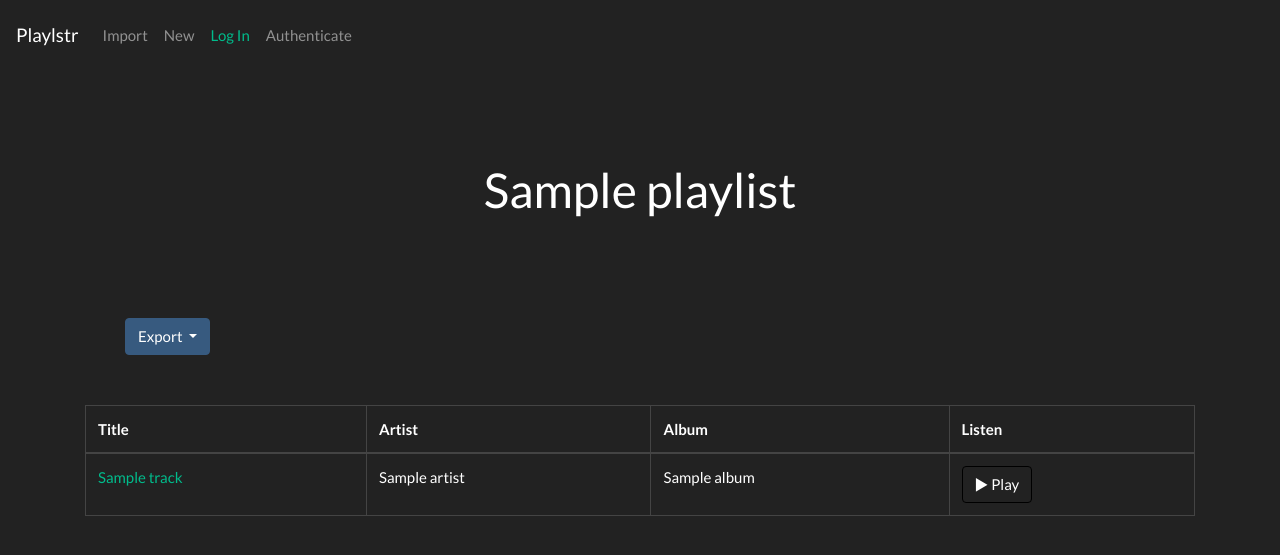
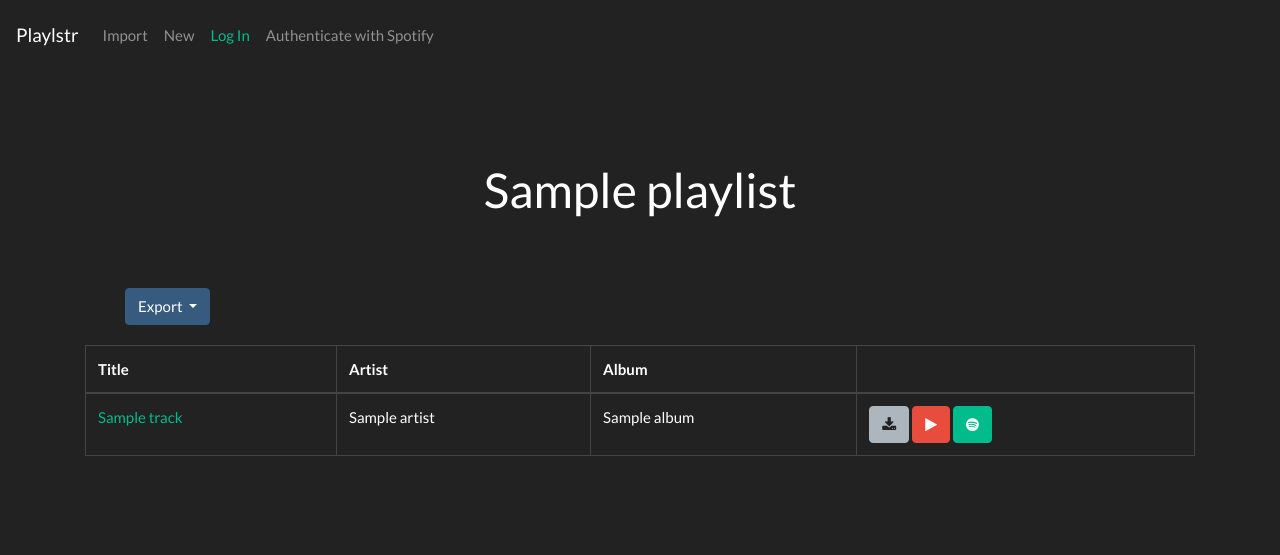
Before and after one commit to playlstr/playlstr, a Django app: template playlstr/templates/playlstr/playlist.html in a window 1280 px wide. Shown: the top 555 px of the page. Run offline with Django 3.2, Linux system fonts and the light colour scheme; tables that the repository leaves empty hold one stand-in row (values such as "Sample post"); the template is opened without the code that fills it: values that come from a table or form of the project are taken from there, most other values are stand-ins (such as "Sample title", 1, 10 or a date in 2020); data that the repository does not hold is empty; some libraries are stand-ins or nearby versions.

Commit message:
Move utils and update playlist template
Move utils to util module
Add Spotify links to tracks in playlist
Add ability to load more results from Spotify
Make search button into a dropdown
Add ability to remove tracks after adding them without saving/cancelling
Refactor buttons
Reduce vertical padding
Fix various visual bugs in playlist template

```diff
--- a/playlstr/static/css/style.css
+++ b/playlstr/static/css/style.css
@@ -14,8 +14,8 @@
 }
 
 .vmargin-sm {
-    margin-top: 50px;
-    margin-bottom: 50px;
+    margin-top: 20px;
+    margin-bottom: 20px;
 }
 
 .padding-sm {
@@ -39,3 +39,12 @@
 .big-text {
     font-size: 16pt;
 }
+
+.btn-padding-h {
+    margin-left: 5px;
+    margin-right: 5px;
+}
+
+.dropdown-hover:hover > .dropdown-menu {
+    display: block;
+}
--- a/playlstr/static/js/playlist.js
+++ b/playlstr/static/js/playlist.js
@@ -5,9 +5,11 @@ let newSpotifyTracks = [];
 let advancedSearch = false;
 let trackSearch = false;
 let lastTrackSearchTime = new Date();
+let spotifySearches = 0;
+const spotifyResultsLimit = 20;
 
 String.prototype.format = String.prototype.f = function () {
-    var s = this,
+    let s = this,
         i = arguments.length;
 
     while (i--) {
@@ -17,26 +19,35 @@ String.prototype.format = String.prototype.f = function () {
 };
 
 function deleteTrack(track_id) {
+    let newIndex = newTracks.indexOf(track_id);
+    if (newIndex === -1) {
         deletedTracks.push(track_id);
         $("#" + track_id + "track").hide();
+    } else {
+        newTracks.splice(newIndex, 1);
+        $('#newTrack' + track_id).remove();
+        if (newTracks.length === 0 && newSpotifyTracks.length === 0) {
+            $('#newTracksWarning').hide();
+        }
+
+    }
 }
 
 function enterEditMode() {
     $('#editButton').hide();
-    $('#saveButton').show();
-    $('#cancelButton').show();
+    $('#trackSearchButtons').show();
     $('.rm-btn-container').show();
     $('#playlistName').attr('contenteditable', true).addClass('editable-title');
     $('#trackSearchTitle').show();
 }
 
 function exitEditMode(save = false) {
+    $('#newTracksWarning').hide();
     $('#trackSearchTitle').hide();
     $('#addTrackContainer').hide();
     trackSearch = false;
     $('#editButton').show();
-    $('#saveButton').hide();
-    $('#cancelButton').hide();
+    $('#trackSearchButtons').hide();
     $('#playlistName').attr('contenteditable', false).removeClass('editable-title');
     $('.rm-btn-container').hide();
     if (save) {
@@ -56,7 +67,19 @@ function exitEditMode(save = false) {
             success: showUpdateSuccess,
             error: showUpdateFailure
         });
+    } else {
+        $('#editControlButtons').css('margin-bottom', '20px');
     }
+}
+
+function init() {
+    initTrackAutocomplete();
+    // Add listener for searching by pressing enter (see https://stackoverflow.com/a/45650898 for why this way)
+    document.querySelector("#simpleTrackSearchText").addEventListener("keyup", event => {
+        if (event.key !== "Enter") return;
+        document.querySelector("#searchDropdownButton").click();
+        event.preventDefault();
+    });
 }
 
 function initTrackAutocomplete() {
@@ -88,11 +111,17 @@ function getTrackSearchResults(term, start = 0, count = 0) {
 
 function appendSearchResults(unparsed_results, search_results_div) {
     let results = JSON.parse(unparsed_results);
+    if (results.length === 0) {
+        $('#noResultsInfo').show();
+    } else {
+        $('#noResultsInfo').hide();
         for (let i = 0; i < results.length; i++) {
             let track = results[i];
             let new_row = '<tr class="track-search-results" id="{0}search"><td>{1}</td><td>{2}</td><td>{3}</td><td><button class="btn btn-primary" onclick="addTrack({0}, \'{1}\', \'{2}\', \'{3}\')">+</button></td></tr>'.format(
                 track.id, track.title, track.artist, track.album);
             $(search_results_div).append(new_row);
+        }
+
     }
 }
 
@@ -100,14 +129,14 @@ function addTrack(track_id, title, artist, album) {
     newTracks.push(track_id);
     $('#simpleTrackSearchText').val('');
     $('#simpleTrackSearchText').focus();
-    $('#trackListTBody').append('<tr><td><a href="/track/{0}">{1}</a></td><td>{2}</td><td>{3}</td><td><button type="button" class="btn" style="border: 1px solid black;">&#9654; Play</button></td><td class="rm-btn-container" style="display: block;"><button type="button" class="btn" style="border: 1px solid red;" onclick="deleteTrack({0})">&#10060;</button></td></tr>'.format(
+    $('#trackListTBody').append('<tr id="newTrack{0}"><td><a href="/track/{0}">{1}</a></td><td>{2}</td><td>{3}</td><td><i class="fa fa-certificate text-warning"></i></td><td class="rm-btn-container" style="display: block;"><button type="button" class="btn btn-outline-danger" onclick="deleteTrack({0});">&#10060;</button></td></tr>'.format(
         track_id, title, artist, album));
     showAddSuccess();
+    $('#newTracksWarning').show();
 }
 
 function showAddSuccess() {
     $('#addSuccessDialog').fadeIn(1000).fadeOut(1000);
-
 }
 
 function toggleAdvancedTrackSearch() {
@@ -123,25 +152,29 @@ function toggleAdvancedTrackSearch() {
 }
 
 function showUpdateSuccess() {
-    // TODO
+    location.reload();
 }
 
-function showUpdateFailure() {
+function showUpdateFailure(data) {
     // TODO
+    console.log('Fail to update');
+    console.log(data);
 }
 
-function getTrackResultsFail() {
+function getTrackResultsFail(data) {
     // TODO
+    console.log('failed to get spotify results');
 }
 
-function getSpotifyResults() {
+function searchSpotify() {
     let query = advancedSearch ? null : $('#simpleTrackSearchText').val();
     $.ajax({
         type: 'GET',
         url: 'https://api.spotify.com/v1/search',
         headers: {'Authorization': 'Bearer ' + spotifyAccessToken},
-        data: {'q': query, 'type': 'track,artist,album', 'include_external': 'audio'},
+        data: {'q': query, 'type': 'track,artist', 'include_external': 'audio', 'limit': spotifyResultsLimit},
         success: function (data) {
+            spotifySearches = 1;
             let table_body = $('#trackSearchResultsTBody');
             table_body.empty();
             appendSpotifySearchResults(advancedSearch ? null : data['tracks']['items'], table_body);
@@ -150,34 +183,80 @@ function getSpotifyResults() {
             getTrackResultsFail();
         }
     });
+}
 
+function searchSpotifyAgain() {
+    let query = advancedSearch ? null : $('#simpleTrackSearchText').val();
+    $.ajax({
+        type: 'GET',
+        url: 'https://api.spotify.com/v1/search',
+        headers: {'Authorization': 'Bearer ' + spotifyAccessToken},
+        data: {
+            'q': query,
+            'type': 'track,artist',
+            'include_external': 'audio',
+            'limit': spotifyResultsLimit,
+            'offset': spotifySearches * spotifyResultsLimit
+        },
+        success: function (data) {
+            let table_body = $('#trackSearchResultsTBody');
+            appendSpotifySearchResults(advancedSearch ? null : data['tracks']['items'], table_body);
+        },
+        error: function () {
+            getTrackResultsFail();
+        }
+    });
 }
 
 function appendSpotifySearchResults(tracks, table_body) {
+    if (tracks.length === 0) {
+        $('#noResultsInfo').show();
+    } else {
+        $('#noResultsInfo').hide();
         for (let i = 0; i < tracks.length; i++) {
             spotifyResults.push(tracks[i]);
             let track = tracks[i];
-        let new_row = '<tr class="track-search-results" id="{0}search"><td>{1}</td><td>{2}</td><td>{3}</td><td><button class="btn btn-primary" onclick="addSpotifyTrack({0}, \'{1}\', \'{2}\', \'{3}\')">+</button></td></tr>'.format(
+            let new_row = '<tr class="track-search-results" id="{0}search"><td>{1}</td><td>{2}</td><td>{3}</td><td><button class="btn btn-primary" onclick="addSpotifyTrack(\'{0}\', \'{1}\', \'{2}\', \'{3}\');">+</button></td></tr>'.format(
                 track.id, track.name, track.artists[0].name, track.album.name);
             $(table_body).append(new_row);
+        }
+        $('#moreSpotifyResults').remove();
+        $(table_body).append('<tr id="moreSpotifyResults"><td colspan="4"><center><a href="#" onclick="searchSpotifyAgain(); return false;">More...</a></center></td></tr>');
     }
 }
 
 function toggleTrackSearch() {
     if (trackSearch) {
         $('#addTrackContainer').hide();
-        $('#enableTrackSearch').text('+');
+        $('#enableTrackSearch').text('Add Tracks +').removeClass('btn-secondary').addClass('btn-primary');
+        $('#editControlButtons').css('margin-bottom', '20px');
         trackSearch = false;
     } else {
         $('#addTrackContainer').show();
-        $('#enableTrackSearch').text('-');
+        $('#enableTrackSearch').text('Add Tracks -').removeClass('btn-primary').addClass('btn-secondary');
+        $('#editControlButtons').css('margin-bottom', '0px');
         trackSearch = true;
     }
 }
 
-function addSpotifyTrack(spotify_id) {
+function addSpotifyTrack(spotify_id, title, artist, album) {
     newSpotifyTracks.push(spotify_id);
+    $('#newTracksWarning').show();
+    let trackHtml = '<tr class="spotify-track" id="newTrack{0}"><td>{1}</td><td>{2}</td><td>{3}</td><td><i class="fa fa-certificate text-warning" ></i></td><td class="rm-btn-container" style="display: block;"><button type="button" class="btn btn-outline-danger" onclick="deleteNewSpotifyTrack(\'{0}\');">&#10060;</button></td></tr>'.format(spotify_id, title, artist, album);
+    $('#trackListTBody').append(trackHtml);
     showAddSuccess();
+}
+
+function deleteNewSpotifyTrack(spotify_id) {
+    console.log(spotify_id);
+    $('#newTrack' + spotify_id).remove();
+    let index = newSpotifyTracks.indexOf(spotify_id);
+    if (index !== -1) newSpotifyTracks.splice(index, 1);
+    if (newTracks.length === 0 && newSpotifyTracks.length === 0) {
+        $('#newTracksWarning').hide();
+    } else {
+        console.log(newTracks)
+    }
 }
 
 function showNewTrackDialog() {
@@ -185,9 +264,24 @@ function showNewTrackDialog() {
 }
 
 function exportAsText() {
-
+    // TODO
 }
 
 function exportToSpotify() {
+    // TODO
+}
 
+function downloadTrack(track) {
+    // TODO
 }
+
+function searchDefault() {
+    searchPlaylstr();
+    if ($('#trackSearchResultsTBody > tr').length === 0) {
+        searchSpotify();
+    }
+}
+
+function searchPlaylstr() {
+    // TODO
+}
--- a/playlstr/static/js/spotify.js
+++ b/playlstr/static/js/spotify.js
@@ -1,9 +1,9 @@
 let spotifyAccessToken = null;
 
 function hideSpotifyAuth() {
-    window.onload = function () {
+    $(document).ready(function () {
         $('#spotifyAuthButton').hide();
-    }
+    });
 }
 
 function getNewAccessTokenLoggedIn() {
@@ -92,6 +92,6 @@ function spotifyAuthLoggedIn() {
 
 // https://stackoverflow.com/questions/5639346/what-is-the-shortest-function-for-reading-a-cookie-by-name-in-javascript/25490531#25490531
 function getCookieValue(a) {
-    var b = document.cookie.match('(^|[^;]+)\\s*' + a + '\\s*=\\s*([^;]+)');
+    let b = document.cookie.match('(^|[^;]+)\\s*' + a + '\\s*=\\s*([^;]+)');
     return b ? b.pop() : '';
 }
--- a/playlstr/templates/playlstr/base.html
+++ b/playlstr/templates/playlstr/base.html
@@ -6,6 +6,7 @@
     <link rel="stylesheet"
           href="https://ajax.googleapis.com/ajax/libs/jqueryui/1.12.1/themes/smoothness/jquery-ui.css">
     <script src="https://ajax.googleapis.com/ajax/libs/jqueryui/1.12.1/jquery-ui.min.js"></script>
+    <link rel="stylesheet" href="https://cdnjs.cloudflare.com/ajax/libs/font-awesome/4.7.0/css/font-awesome.min.css">
     <script src="{% static 'js/popper.min.js' %}"></script>
     <link rel="stylesheet" href="{% static 'css/bootstrap.min.css' %}"/>
     <script src="{% static 'js/bootstrap.min.js' %}"></script>
@@ -34,11 +35,12 @@
             <a class="nav-item nav-link" href="#" data-toggle="modal" data-target="#createPlaylistModal">New</a>
             {% if user.is_authenticated %}
                 <a class="nav-item nav-link text-danger" href="/logout/">Logout</a>
-                <a class="nav-item nav-link" onclick="spotifyAuthLoggedIn();return false;" id="spotifyAuthButton">Authenticate</a>
+                <a class="nav-item nav-link" onclick="spotifyAuthLoggedIn();return false;" id="spotifyAuthButton"
+                   href="#">Authenticate with Spotify</a>
             {% else %}
                 <a class="nav-item nav-link text-success" href="{% url 'social:begin' 'google-oauth2' %}">Log In</a>
                 <a class="nav-item nav-link" href="#" onclick="spotifyAuthLoggedOut();return false;"
-                   id="spotifyAuthButton">Authenticate</a>
+                   id="spotifyAuthButton">Authenticate with Spotify</a>
             {% endif %}
             {% if user.is_admin %}
                 <a class="nav-item nav-link" href="/admin/">Admin</a>
--- a/playlstr/templates/playlstr/playlist.html
+++ b/playlstr/templates/playlstr/playlist.html
@@ -9,7 +9,7 @@
         <script>
             let playlist_id = {{ playlist.playlist_id }};
             $(document).ready(function () {
-                initTrackAutocomplete();
+                init();
             });
         </script>
         <div id="playlist" class="container-fluid">
@@ -22,12 +22,18 @@
                                     onclick="enterEditMode();">
                                 Edit
                             </button>
-                            <button type="button" class="btn btn-primary" id="saveButton" style="display: none;"
-                                    onclick="exitEditMode(true)">Save
-                            </button>
-                            <button type="button" class="btn btn-secondary" id="cancelButton" style="display: none;"
-                                    onclick="exitEditMode(false)">Cancel
-                            </button>
+                            <div id="trackSearchButtons" style="display: none;">
+                                <button type="button" class="btn btn-primary btn-padding-h" id="saveButton"
+                                        onclick="exitEditMode(true)">Save
+                                </button>
+                                <button type="button" class="btn btn-secondary btn-padding-h" id="cancelButton"
+                                        onclick="exitEditMode(false)">Cancel
+                                </button>
+                                <button id="enableTrackSearch" type="button" class="btn btn-primary btn-padding-h"
+                                        onclick="toggleTrackSearch();">
+                                    Add Tracks +
+                                </button>
+                            </div>
                         {% endif %}
                     {% endif %}
                     <div class="dropdown" style="margin-left: 10px;">
@@ -42,41 +48,53 @@
                     </div>
                 </div>
             </div>
-            <div id="trackSearchTitle" class="big-text" style="display: none; margin-top: 10px;">
-                Add Tracks
-                <button id="enableTrackSearch" type="button" class="btn btn-primary" onclick="toggleTrackSearch();">
-                    +
-                </button>
-            </div>
-            <div id="addTrackContainer" style="display:none;">
-                <div id="trackSearchHeader" class="form-row">
-                    <div>
-                        <button type="button" class="btn btn-secondary" onclick="toggleAdvancedTrackSearch();"
-                                style="margin-top: 20px; margin-bottom: 20px;">
+            <div id="addTrackContainer" style="display:none;margin-bottom: 20px;">
+                <div id="trackSearchInputs">
+                    <div class="bg-success vmargin-sm" style="display: inline-block; width: 100%;"
+                         id="addSuccessDialog">
+                        Added!
+                    </div>
+                    <div id="searchContainer" class="form-inline">
+                        <div id="trackSearchInputs" style="width: 70%;">
+                            <div id="simpleTrackSearch" class="form-inline">
+                                <input type="text" id="simpleTrackSearchText" name="simpleTrackSearchText"
+                                       style="width: 100%;"
+                                       class="form-control">
+                            </div>
+                            <div id="advancedTrackSearch" style="display: none; width: 100%;">
+                                <form id="advancedTrackSearchForm" class="form-inline">
+                                    <label for="aTrackSearchTitle">Title: </label>
+                                    <input type="text" class="form-control" id="aTrackSearchTitle" style="margin: 5px;">
+                                    <label for="aTrackSearchArtist">Artist: </label>
+                                    <input type="text" class="form-control" id="aTrackSearchArtist"
+                                           style="margin: 5px;">
+                                    <label for="aTrackSearchAlbum">Album: </label>
+                                    <input type="text" class="form-control" id="aTrackSearchAlbum" style="margin: 5px;">
+                                </form>
+                            </div>
+
+                        </div>
+                        <div class="dropdown btn-padding-h dropdown-hover" style="margin-left: 10px;"
+                             id="searchDropdown">
+                            <button class="btn btn-success" type="button" id="searchDropdownButton"
+                                    aria-haspopup="true" aria-expanded="false"
+                                    onclick="searchDefault();" style="padding-bottom: 0.5rem;">
+                                <i class="fa fa-search"></i> <i class="fa fa-angle-down"></i>
+                            </button>
+                            <div class="dropdown-menu" aria-labelledby="searchDropdownButton" id="searchButtonDropdown">
+                                <a class="dropdown-item" href="#" onclick="searchSpotify();return false;"><i
+                                        class="fa fa-spotify"></i></a>
+                                <a class="dropdown-item" href="#" onclick="searchPlaylstr();return false;">Playlstr</a>
+                            </div>
+                        </div>
+                        <button type="button" class="btn btn-primary btn-padding-h vmargin-sm"
+                                onclick="toggleAdvancedTrackSearch();">
                             Advanced
                         </button>
-                        <button id="searchSpotifyButton" type="button" class="btn btn-secondary"
-                                onclick="getSpotifyResults()"
-                                style="margin-top: 20px; margin-bottom: 20px;">
-                            Search Spotify
+                        <button id="manualAddButton" type="button" class="btn btn-primary btn-padding-h"
+                                onclick="showNewTrackDialog()">
+                            +
                         </button>
-                        <button id="manualAddButton" type="button" class="btn btn-secondary"
-                                onclick="showNewTrackDialog()">
-                            Add Track Manually
-                        </button>
-                        <div style="display: inline-block; color: green; margin-left: 20px;" id="addSuccessDialog">
-                            Added!
-                        </div>
-                    </div>
-                </div>
-                <div id="trackSearchInputs">
-                    <div id="simpleTrackSearch" class="form-group">
-                        <input type="text" id="simpleTrackSearchText" name="simpleTrackSearchText"
-                               class="form-control">
-                    </div>
-                    <div id="advancedTrackSearch" class="form-group" style="display: none;">
-                    </div>
-                    <div id="addTrackButtons" class="form-row" style="padding: 20px;">
                     </div>
                 </div>
                 <div id="trackSearchResults" class="search-results-table">
@@ -90,25 +108,26 @@
                         </tr>
                         </thead>
                         <tbody id="trackSearchResultsTBody">
-                        <tr>
-                            <td>No matching tracks</td>
-                            <td></td>
-                            <td></td>
-                            <td></td>
-                        </tr>
                         </tbody>
                     </table>
+                    <div id="noResultsInfo" style="padding-left: 10px;">No matching tracks. Try searching a different
+                        site with the search button above.
+                    </div>
                 </div>
             </div>
         </div>
         <div id="trackList">
+            <div id="newTracksWarning" class="container vmargin-sm text-warning" style="display: none;">
+                You have added new tracks (indicated with <i class="fa fa-certificate"></i>). You must click save above
+                to add these tracks.
+            </div>
             <table class="table table-bordered pagin-table">
                 <thead>
                 <tr>
                     <th>Title</th>
                     <th>Artist</th>
                     <th>Album</th>
-                    <th>Listen</th>
+                    <th></th>
                     <th class="rm-btn-container" style="display: none;">Remove</th>
                 </tr>
                 </thead>
@@ -119,12 +138,21 @@
                         <td>{{ track.artist }}</td>
                         <td>{{ track.album }}</td>
                         <td>
-                            <button type="button" class="btn" style="border: 1px solid black;">
-                                &#9654; Play
+                            <button type="button" class="btn btn-dark" onclick="downloadTrack({{ track.track_id }})">
+                                <i class="fa fa-download"></i>
                             </button>
+                            <button type="button" class="btn btn-danger">
+                                <i class="fa fa-play"></i>
+                            </button>
+                            {% if track.spotify_id is not None %}
+                                <button type="button" class="btn btn-success"
+                                        onclick="window.location = 'https://open.spotify.com/track/{{ track.spotify_id }}';">
+                                    <i class="fa fa-spotify"></i>
+                                </button>
+                            {% endif %}
                         </td>
                         <td class="rm-btn-container" style="display: none;">
-                            <button type="button" class="btn" style="border: 1px solid red;"
+                            <button type="button" class="btn btn-outline-danger"
                                     onclick="deleteTrack({{ track.track_id }})">&#10060;
                             </button>
                         </td>
--- a/playlstr/track_utils.py
+++ b/playlstr/util/track.py
@@ -4,7 +4,7 @@ from django.db.models import Q, ObjectDoesNotExist
 from django.utils.dateparse import parse_datetime
 from django.utils.timezone import is_aware, make_aware
 
-from .models import *
+from playlstr.models import *
 
 
 def add_track_by_metadata(data: dict) -> Track:
@@ -152,12 +152,12 @@ def guess_info_from_path(file_path: str) -> dict:
         album = path[1]
     # TODO make this work with albums/artists with parentheses in their name
     if artist != '':
-        artist = re.sub(r'^FLAC', '', artist)
+        artist = re.sub(r'(^FLAC )|( FLAC )|( FLAC$)', '', artist)
         artist = re.sub(r'\(.*?\)', '', artist)
         info['artist'] = artist.replace('_', ' ').rstrip().lstrip()
     # Try to isolate album name
     if album != '':
-        album = re.sub(r'[ ^]?FLAC[$ ]', '', album)
+        album = re.sub(r'(^FLAC )|( FLAC )|( FLAC$)', '', album)
         album = re.sub(r'\(.*?\)', '', album)
         info['album'] = album.replace('_', ' ').rstrip().lstrip()
 
```
Also changed, not shown: playlstr/tests/test_playlist_import.py (+1 -1 lines), playlstr/tests/test_playlist_update.py (+1 -1 lines), playlstr/util/playlist.py (renamed from playlstr/playlist_utils.py, +8 -6 lines), playlstr/util/spotify.py (renamed from playlstr/spotify_utils.py, +3 -5 lines), playlstr/views.py (+9 -7 lines), playlstr/util/__init__.py (added). Lines whose indentation alone changed are shown as unchanged.
